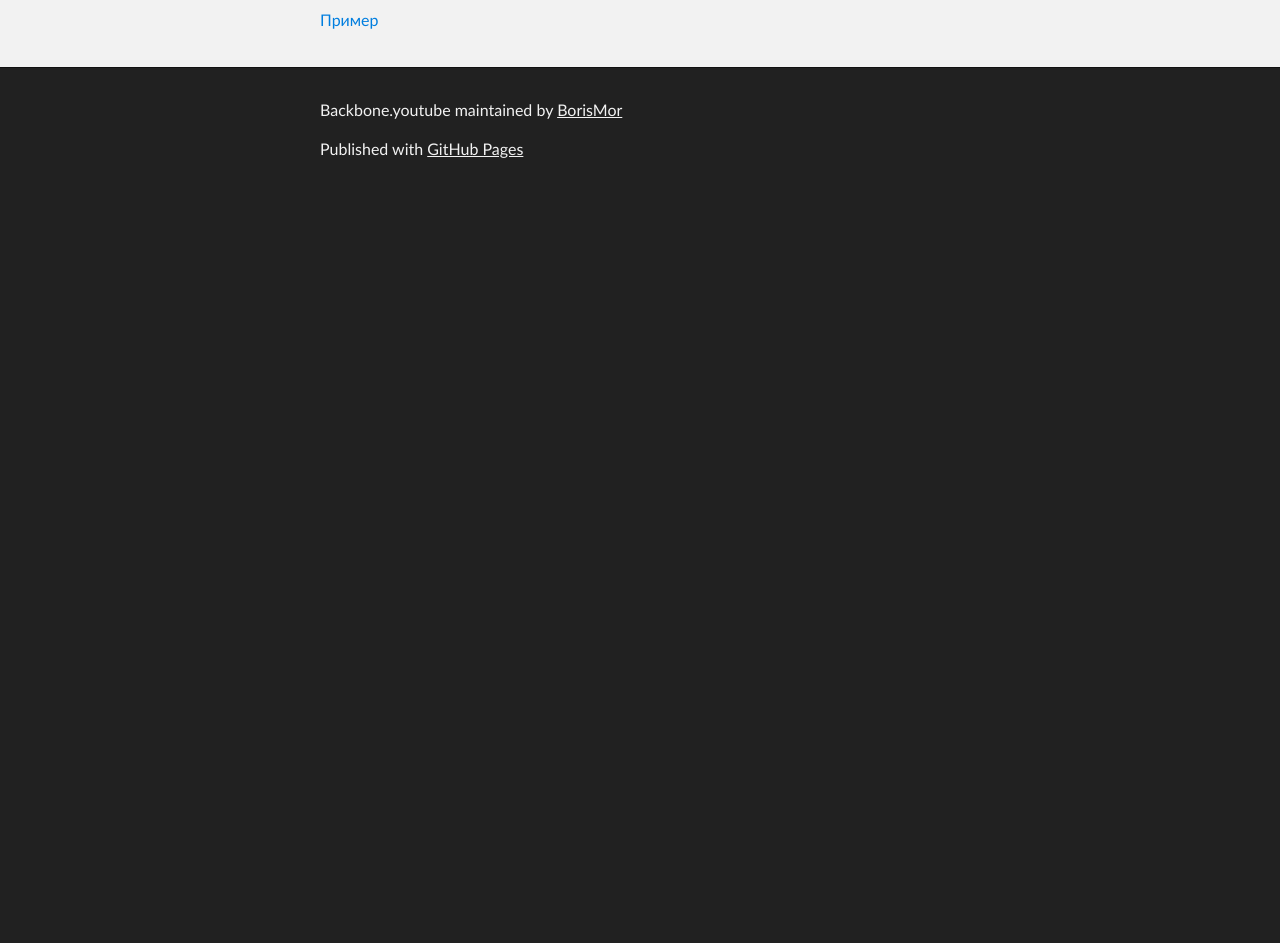
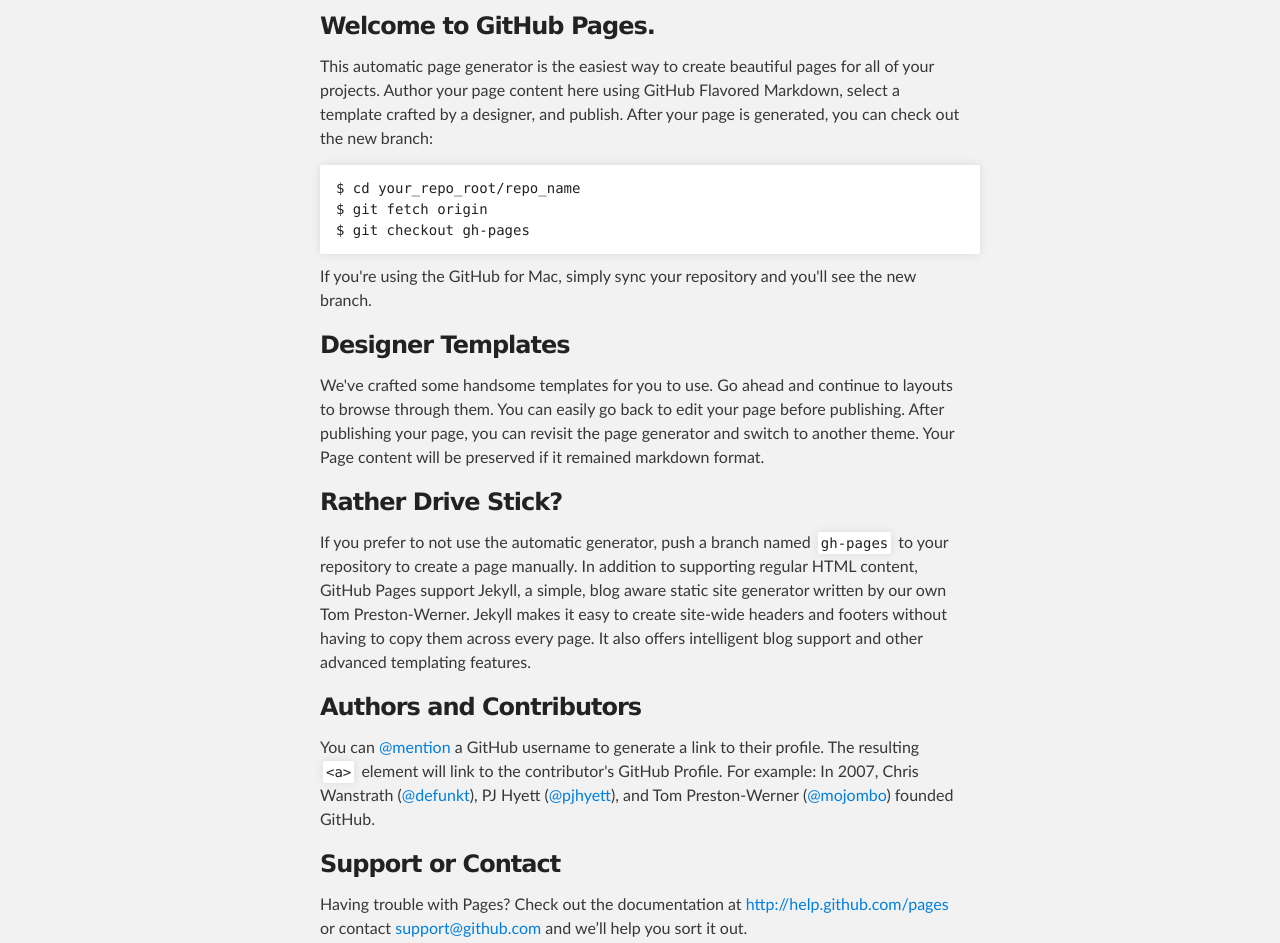
Before and after one commit to BorisMor/backbone.youtube, a plain HTML site: page index.html in a window 1280 px wide. Shown: the part 288-1231 px from the top of the page. Before the commit the page ends 800 px from the top, so only its background shows below. Drawn offline with Linux system fonts and the light colour scheme.

Commit message:
Create gh-pages branch via GitHub

```diff
--- a/index.html
+++ b/index.html
@@ -31,7 +31,37 @@
     <!-- MAIN CONTENT -->
     <div id="main_content_wrap" class="outer">
       <section id="main_content" class="inner">
-        <p><a href="index">Пример</a></p>
+        <h3>
+<a name="welcome-to-github-pages" class="anchor" href="#welcome-to-github-pages"><span class="octicon octicon-link"></span></a>Welcome to GitHub Pages.</h3>
+
+<p>This automatic page generator is the easiest way to create beautiful pages for all of your projects. Author your page content here using GitHub Flavored Markdown, select a template crafted by a designer, and publish. After your page is generated, you can check out the new branch:</p>
+
+<pre><code>$ cd your_repo_root/repo_name
+$ git fetch origin
+$ git checkout gh-pages
+</code></pre>
+
+<p>If you're using the GitHub for Mac, simply sync your repository and you'll see the new branch.</p>
+
+<h3>
+<a name="designer-templates" class="anchor" href="#designer-templates"><span class="octicon octicon-link"></span></a>Designer Templates</h3>
+
+<p>We've crafted some handsome templates for you to use. Go ahead and continue to layouts to browse through them. You can easily go back to edit your page before publishing. After publishing your page, you can revisit the page generator and switch to another theme. Your Page content will be preserved if it remained markdown format.</p>
+
+<h3>
+<a name="rather-drive-stick" class="anchor" href="#rather-drive-stick"><span class="octicon octicon-link"></span></a>Rather Drive Stick?</h3>
+
+<p>If you prefer to not use the automatic generator, push a branch named <code>gh-pages</code> to your repository to create a page manually. In addition to supporting regular HTML content, GitHub Pages support Jekyll, a simple, blog aware static site generator written by our own Tom Preston-Werner. Jekyll makes it easy to create site-wide headers and footers without having to copy them across every page. It also offers intelligent blog support and other advanced templating features.</p>
+
+<h3>
+<a name="authors-and-contributors" class="anchor" href="#authors-and-contributors"><span class="octicon octicon-link"></span></a>Authors and Contributors</h3>
+
+<p>You can <a href="https://github.com/blog/821" class="user-mention">@mention</a> a GitHub username to generate a link to their profile. The resulting <code>&lt;a&gt;</code> element will link to the contributor's GitHub Profile. For example: In 2007, Chris Wanstrath (<a href="https://github.com/defunkt" class="user-mention">@defunkt</a>), PJ Hyett (<a href="https://github.com/pjhyett" class="user-mention">@pjhyett</a>), and Tom Preston-Werner (<a href="https://github.com/mojombo" class="user-mention">@mojombo</a>) founded GitHub.</p>
+
+<h3>
+<a name="support-or-contact" class="anchor" href="#support-or-contact"><span class="octicon octicon-link"></span></a>Support or Contact</h3>
+
+<p>Having trouble with Pages? Check out the documentation at <a href="http://help.github.com/pages">http://help.github.com/pages</a> or contact <a href="mailto:support@github.com">support@github.com</a> and we’ll help you sort it out.</p>
       </section>
     </div>
 
```
Also changed, not shown: params.json (+1 -1 lines).
